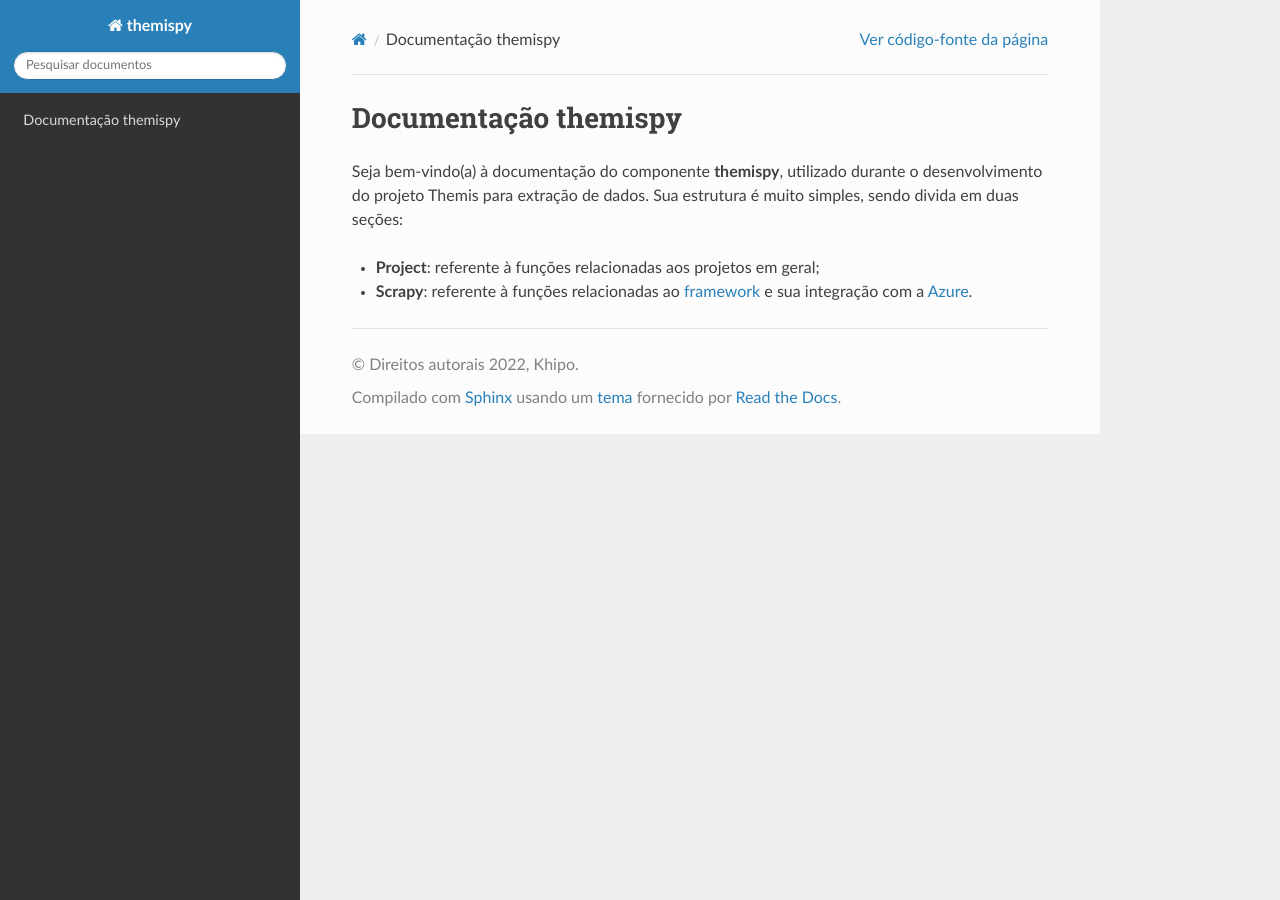
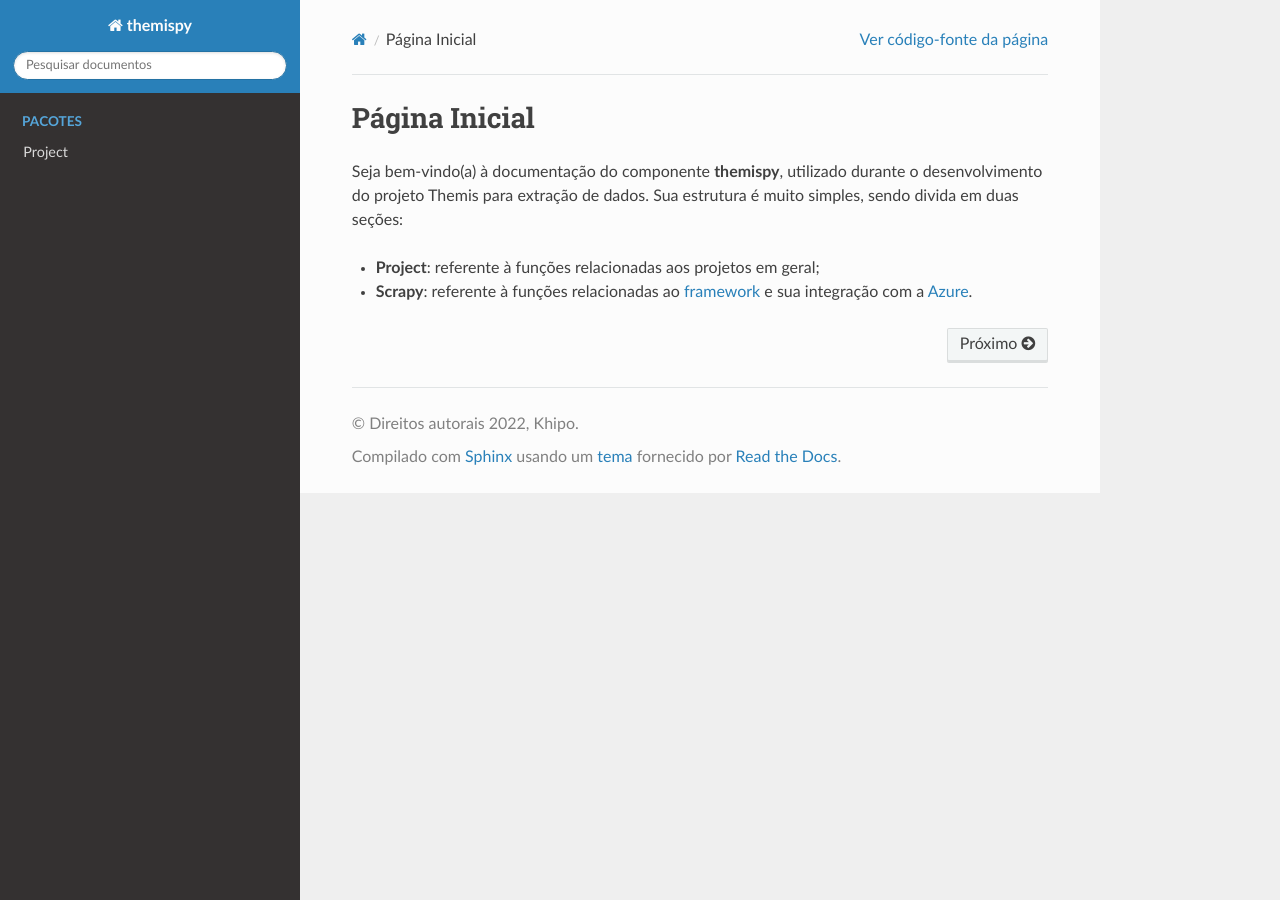
Before and after one commit to jkitajima/themispy, a Sphinx documentation site: the page built from docs/source/index.rst, in a window 1280 px wide. Built offline with Sphinx 7.4.7 and the Read the Docs theme 2.0.0, drawn with Linux system fonts in a browser that asks for light colours; pages that are not in the unit, such as notebooks, are missing from menus.

Commit message:
doc update

```diff
--- a/docs/source/index.rst
+++ b/docs/source/index.rst
@@ -1,5 +1,5 @@
 ===============================
-Documentação themispy |version|
+Página Inicial
 ===============================
 
 Seja bem-vindo(a) à documentação do componente **themispy**,
@@ -17,7 +17,15 @@ Sua estrutura é muito simples, sendo divida em duas seções:
 
 
 .. toctree::
-    :caption: Página Inicial
+    :caption: Documentação
     :hidden:
 
     index
+
+
+
+.. toctree::
+    :caption: Pacotes
+    :hidden:
+
+    project
```
Also changed, not shown: docs/source/project.rst (added, +11 -0 lines).
